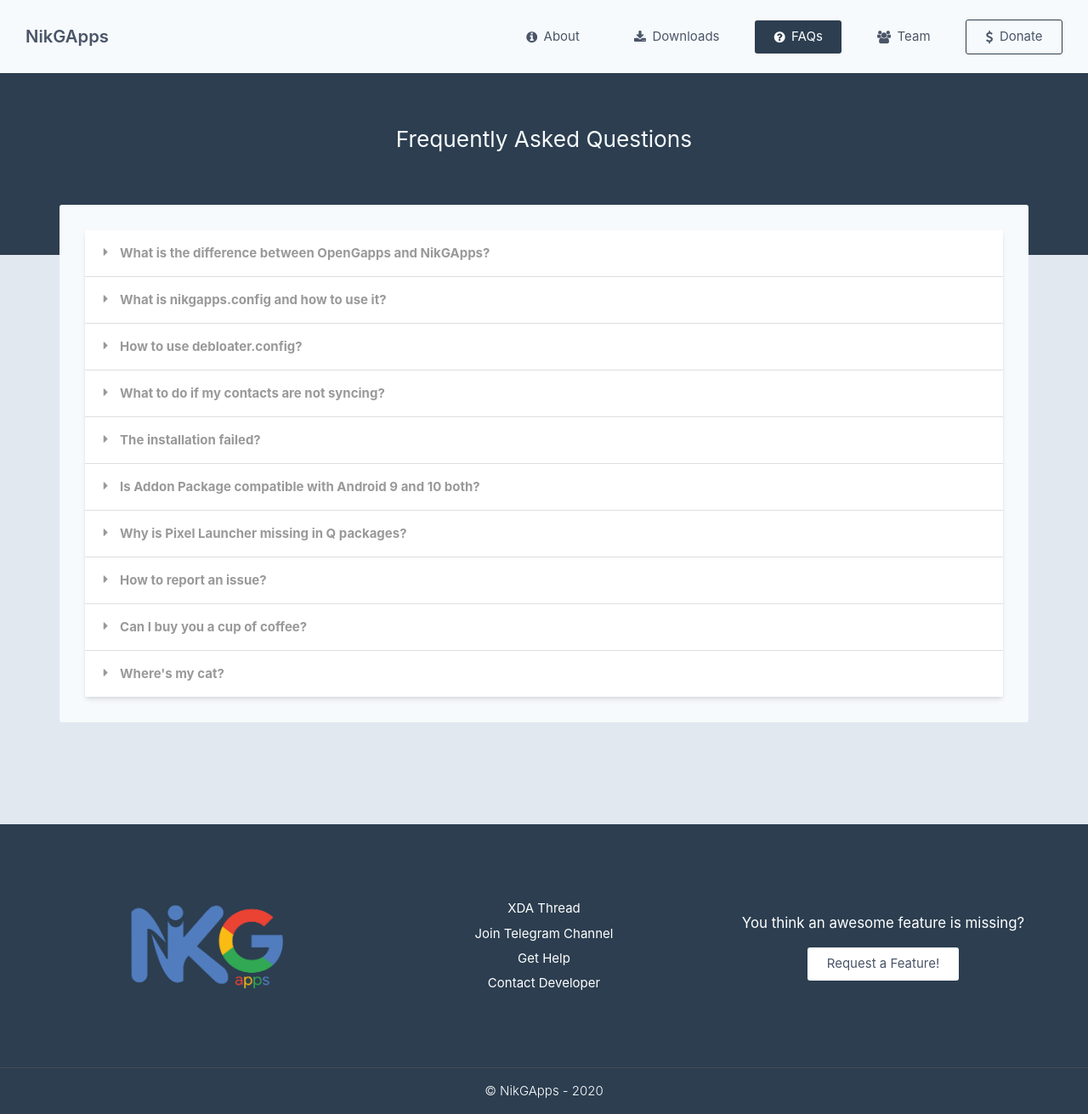
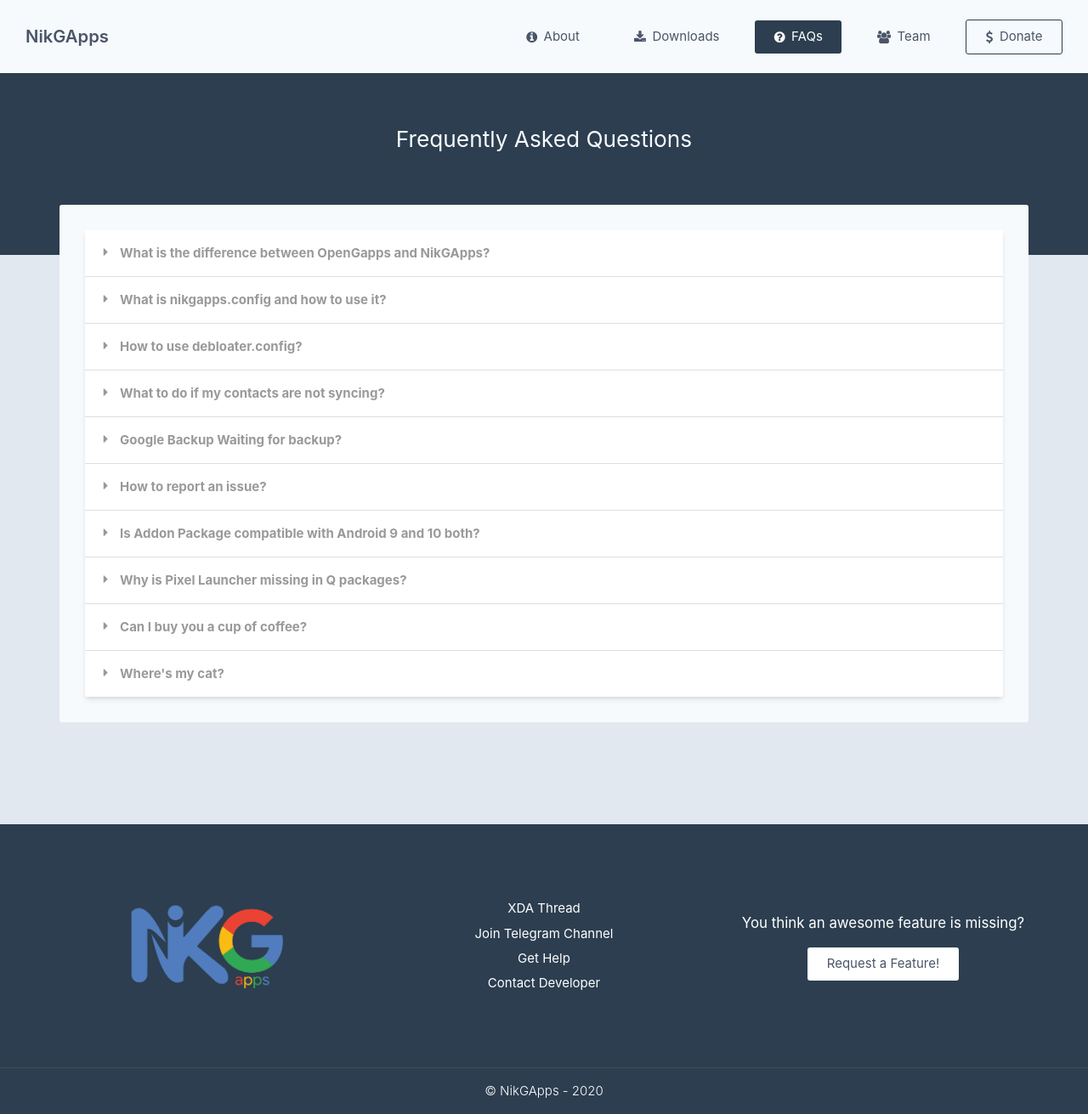
Before and after one commit to nikgapps/nikgapps.github.io, a Jekyll site: the page built from faqs.html, in a window 1280 px wide. Shown: the whole page at 85% size. Built offline with Jekyll 4.4.1, drawn with Linux system fonts in a browser that asks for light colours; some of the changed lines change nothing that is shown.

Commit message:
Updated #googlebackup

```diff
--- a/faqs.html
+++ b/faqs.html
@@ -165,7 +165,8 @@
                         Click on Apps & Notification
                     </li>
                     <li>
-                        Check all permissions for GooglePlayServices, whether allowed or not. If all permission denied, Allow them</li>
+                        Check all permissions for GooglePlayServices, whether allowed or not. If all permission denied,
+                        Allow them</li>
                     <li>
                         On upper right corner there is a three dot menu. Click on Show system app
                     </li>
@@ -173,7 +174,8 @@
                         Search for Google Contacts Sync app
                     </li>
                     <li>
-                        Check whether Contacts permission is allowed or not for that app. If disabled, please allow Contacts permission so that it can Sync Google Contacts
+                        Check whether Contacts permission is allowed or not for that app. If disabled, please allow
+                        Contacts permission so that it can Sync Google Contacts
                     </li>
                     <li>
                         A restart maybe required
@@ -181,42 +183,66 @@
                 </ul>
             </div>
 
-            <div class="title" id="failed">
+            <div class="title" id="googlebackup">
                 <i class="dropdown icon"></i>
-                The installation failed?
+                Google Backup Waiting for backup?
             </div>
 
             <div class="content">
                 <ul>
-                    <li><b>It could be because of sevaral reasons</b></li>
-                    <li>
-                        In case of <code>Busybox setup failed. Aborting...</code> error, Push the
-                        package to /sdcard and try flashing again.
+                    <li>Connect your computer with your device and execute the following command from adb<br>
+                        <code>adb shell</code><br>
+                        <code>bmgr run<br></code>
+                        <code>bmgr backupnow --all<br></code>
+                        </code>
                     </li>
-                    <li>
-                        In case the zip is flashed but you don't see gapps in Rom, Check if you have kept the package in
-                        a
-                        folder
-                        with spaces in its name.
-                        Try pushing the
-                        package to <code>/sdcard</code> and try flashing again.
-                    </li>
-                    <li>
-                        Make sure the downloaded file is not corrupted.</li>
-                    <li>
-                        Make sure zip file opens properly in File Explorer.</li>
-                    <li>
-                        Try mounting system manually in recovery before flashing the zip
-                    </li>
-                    <li>
-                        If you are on <code>A/B</code> device, make sure you follow the
-                        procedure (Flash the rom, twrp, reboot to recovery, flash rom,
-                        twrp, reboot to recovery, flash gapps).
+                    <li>if it's shows Transport error, do<br>
+                        <code>
+                            bmgr backupnow appdata<br>
+                        </code>
+                        and repeat the previous command once more
                     </li>
                 </ul>
             </div>
 
+            <div class="title" id="issue">
+                <i class="dropdown icon"></i>
+                How to report an issue?
+            </div>
 
+            <div class="content">
+                <ul>
+                    <li>If something is wrong with installation, addon.d, debloater, pull the installation logs and
+                        share it with us</li>
+                    <li><b>How to pull the installation logs?</b><br>
+                        Find the tar.gz file from /sdcard/NikGapps/logs folder generated after your recent installation
+                        and share it with us here
+                    </li>
+                    <li><b>How to report a crash?</b><br>
+                        Pull logcat using matlog app or any other app related to logcat that you prefer and share it
+                        with us along with logs generated in <code>/sdcard/NikGapps/logs</code> folder
+                    </li>
+                    <li><b>How to report an issue related to debloater?</b><br>
+                        For issues related to debloater, grab the debloater.config and share it with us along with the
+                        logs from <code>/sdcard/NikGapps/logs</code> folder
+                    </li>
+                    <li><b>How to report an issue with dirty installation and ota survival?</b><br>
+                        Pull AddonLogs from <code>/sdcard/NikGapps</code> folder, zip them and share it with us
+                    </li>
+                    <li><b>How to take logcat if you face bootloop?</b><br>
+                        If something is wrong with your device not booting up, try booting it without gapps to ensure
+                        the bootloop is sure to gapps<br>
+                        If you narrow the root cause down to gapps, try to get a logcat during bootloop<br>
+                        Steps to get a logcat during bootloop<br>
+                        - boot into the system while flashing only ROM<br>
+                        - enable debugging in Developer settings<br>
+                        - run adb shell and enable connection on the phone<br>
+                        - reboot to recovery<br>
+                        - dirty flash gapps<br>
+                        - boot and try logcat again<br>
+                    </li>
+                </ul>
+            </div>
             <div class="title">
                 <i class="dropdown icon"></i>
                 Is Addon Package compatible with Android 9 and 10 both?
@@ -254,41 +280,6 @@
                 </p>
             </div>
 
-            <div class="title" id="issue">
-                <i class="dropdown icon"></i>
-                How to report an issue?
-            </div>
-
-            <div class="content">
-                <ul>
-                    <li>If something is wrong with installation, addon.d, debloater, pull the installation logs and share it with us</li>
-                    <li><b>How to pull the installation logs?</b><br>
-                        Find the tar.gz file from /sdcard/NikGapps/logs folder generated after your recent installation and share it with us here
-                    </li>
-                    <li><b>How to report a crash?</b><br>
-                        Pull logcat using matlog app or any other app related to logcat that you prefer and share it with us along with logs generated in <code>/sdcard/NikGapps/logs</code> folder
-                    </li>
-                    <li><b>How to report an issue related to debloater?</b><br>
-                        For issues related to debloater, grab the debloater.config and share it with us along with the logs from <code>/sdcard/NikGapps/logs</code> folder
-                    </li>
-                    <li><b>How to report an issue with dirty installation and ota survival?</b><br>
-                        Pull AddonLogs from <code>/sdcard/NikGapps</code> folder, zip them and share it with us
-                    </li>
-                    <li><b>How to take logcat if you face bootloop?</b><br>
-                        If something is wrong with your device not booting up, try booting it without gapps to ensure the bootloop is sure to gapps<br>
-                        If you narrow the root cause down to gapps, try to get a logcat during bootloop<br>
-                        Steps to get a logcat during bootloop<br>
-                        - boot into the system while flashing only ROM<br>
-                        - enable debugging in Developer settings<br>
-                        - run adb shell and enable connection on the phone<br>
-                        - reboot to recovery<br>
-                        - dirty flash gapps<br>
-                        - boot and try logcat again<br>
-                    </li>
-                </ul>
-            </div>
-
-
             <div class="title">
                 <i class="dropdown icon"></i>
                 Can I buy you a cup of coffee?
```
